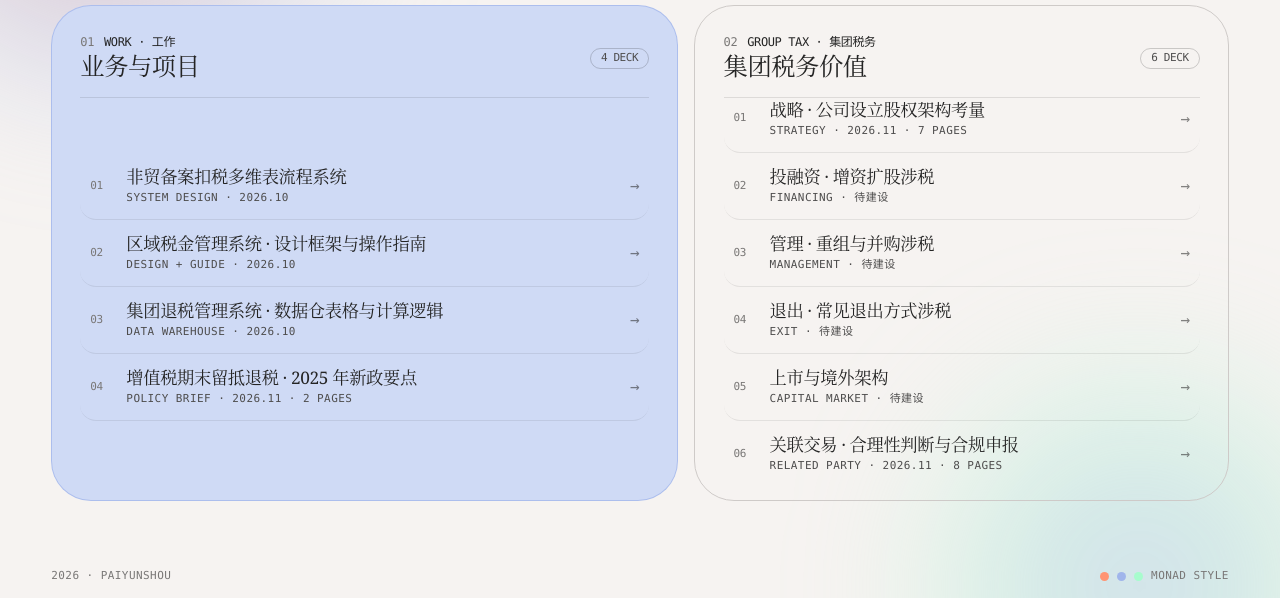
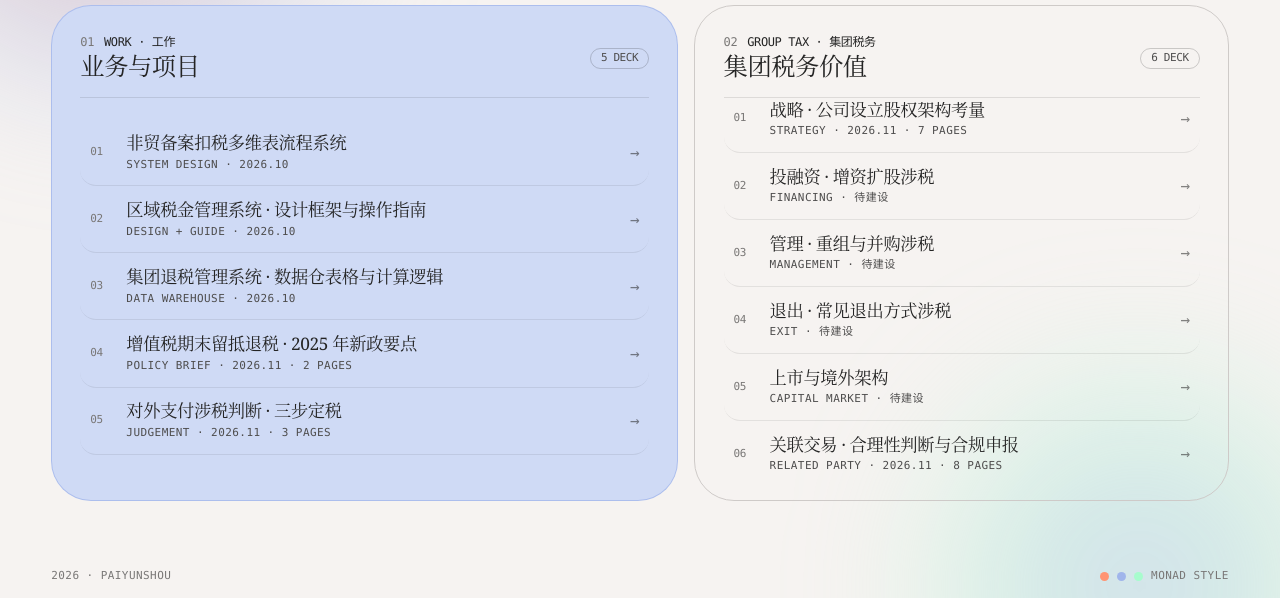
Before and after one commit to Paiyunshou/slides, a plain HTML site: page index.html in a window 1280 px wide. Shown: the part 202-800 px from the top of the page. Drawn offline with Linux system fonts and the light colour scheme.

Commit message:
chore(work): 左卡新增 05 对外支付涉税判断，5 DECK

```diff
--- a/index.html
+++ b/index.html
@@ -232,7 +232,7 @@ footer .swatch.c{background:var(--mint)}
           <div class="label"><span class="num">01</span>WORK · 工作</div>
           <h2>业务与项目</h2>
         </div>
-        <span class="count">4 DECK</span>
+        <span class="count">5 DECK</span>
       </div>
       <div class="list">
 
@@ -262,6 +262,14 @@ footer .swatch.c{background:var(--mint)}
           <span class="body">
             <span class="t">增值税期末留抵退税 · 2025 年新政要点</span>
             <span class="m">POLICY BRIEF · 2026.11 · 2 PAGES</span>
+          </span>
+          <span class="arw">→</span>
+        </a>
+        <a class="item" href="./outbound-payment-tax.html">
+          <span class="idx">05</span>
+          <span class="body">
+            <span class="t">对外支付涉税判断 · 三步定税</span>
+            <span class="m">JUDGEMENT · 2026.11 · 3 PAGES</span>
           </span>
           <span class="arw">→</span>
         </a>
```
